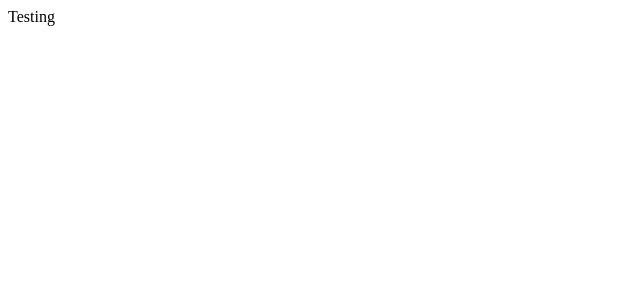
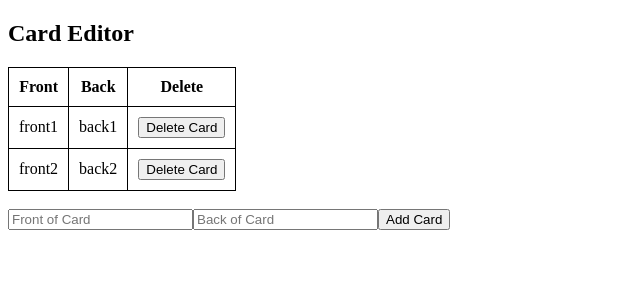
Before and after one commit to yayeetying/flashcards, a React (Create React App) app in the folder bootcamp/: page / in a window 1280 px wide. Shown: the top 300 px of the page, without its empty margins (0-640 px from the left). Built offline with nearby package versions, Linux system fonts and the light colour scheme; the HTML template or start-up script is replaced by a standard one.

Commit message:
react week 2

```diff
--- a/bootcamp/src/App.js
+++ b/bootcamp/src/App.js
@@ -1,9 +1,20 @@
-function App() {
-  return (
-    <div className="App">
-      Testing
-    </div>
-  );
+import React from 'react';
+import CardEditor from './CardEditor';
+
+class App extends React.Component{
+  constructor(props) {
+    super(props);
+    this.state = {
+      cards: [
+        {front: 'front1', back: 'back1'},
+        {front: 'front2', back: 'back2'}
+      ],
+    };
+  }
+
+  render() {
+    return <CardEditor cards={this.state.cards}/>;
+  }
 }
 
 export default App;
--- /dev/null
+++ b/bootcamp/src/CardEditor.css
@@ -0,0 +1,13 @@
+table,
+td,
+th {
+    border: 1px solid black;
+}
+
+table {
+    border-collapse: collapse;
+}
+
+td, th {
+    padding: 10px;
+}
--- /dev/null
+++ b/bootcamp/src/CardEditor.js
@@ -0,0 +1,63 @@
+import React from 'react';
+import './CardEditor.css';
+
+class CardEditor extends React.Component {
+    // Define state to be passed to Parent cards Component in App.js
+    constructor(props) {
+        super(props);
+        this.state = {front: '', back: ''};
+    }
+
+    // Change this.state's front or back value in real-time as user types
+    handleChange = event =>
+        this.setState({ [event.target.name]: event.target.value })
+
+    render() {
+        const cards = this.props.cards.map((card, index) => {
+            return(
+                <tr key={index}>
+                    <td>{card.front}</td>
+                    <td>{card.back}</td>
+                    <td>
+                        <button> Delete Card</button>
+                    </td>
+                </tr>
+            );
+        });
+
+        return (
+            <div>
+                <h2>Card Editor</h2>
+                <table>
+                    <thead>
+                        <tr>
+                            <th>Front</th>
+                            <th>Back</th>
+                            <th>Delete</th>
+                        </tr>
+                    </thead>
+                    <tbody>
+                        {cards}
+                    </tbody>
+                </table>
+
+                <br/>
+                <input
+                    name='front'
+                    placeholder='Front of Card'
+                    value={this.state.front}
+                    onChange={this.handleChange}
+                />
+                <input
+                    name='back'
+                    placeholder='Back of Card'
+                    value={this.state.back}
+                    onChange={this.handleChange}
+                />
+                <button>Add Card</button>
+            </div>
+        );
+    }
+}
+
+export default CardEditor;
```
